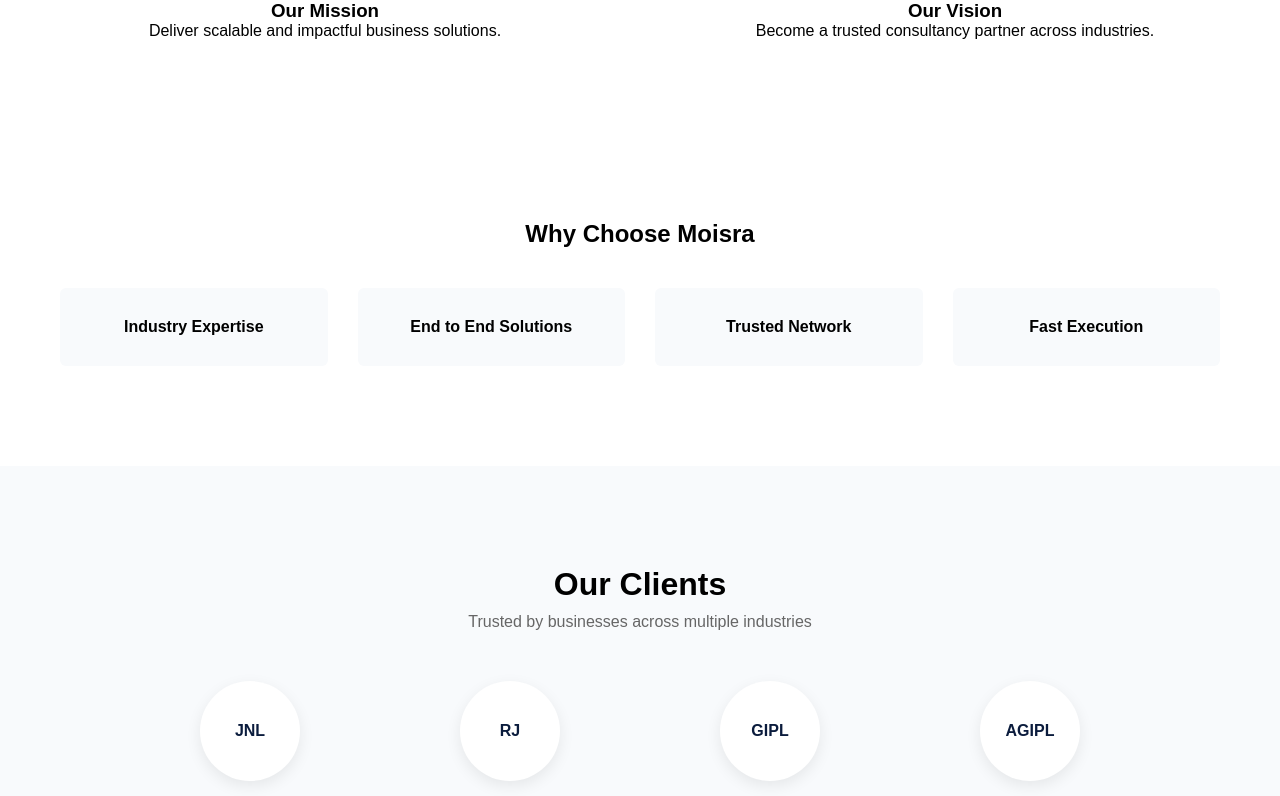
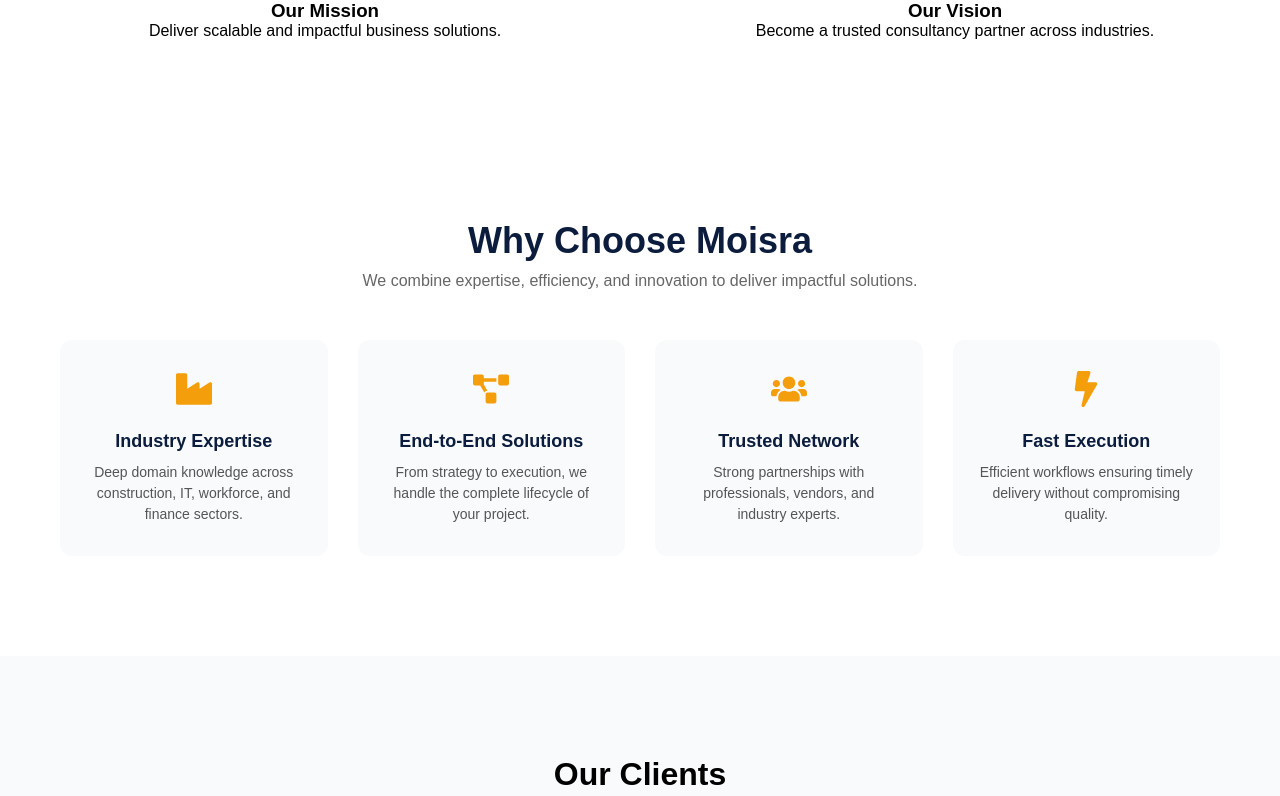
Before and after one commit to vjames1110/moisra-frontend, a React (Vite) app: page / in a window 1280 px wide. Shown: the part 2100-2896 px from the top of the page. Built offline with nearby package versions, Linux system fonts and the light colour scheme.

Commit message:
Upgraded Why Choose Us

```diff
--- a/src/components/WhyChoose.jsx
+++ b/src/components/WhyChoose.jsx
@@ -1,14 +1,53 @@
+import * as FaIcons from "react-icons/fa";
+
 function WhyChoose() {
+
+  const data = [
+    {
+      icon: "FaIndustry",
+      title: "Industry Expertise",
+      desc: "Deep domain knowledge across construction, IT, workforce, and finance sectors."
+    },
+    {
+      icon: "FaProjectDiagram",
+      title: "End-to-End Solutions",
+      desc: "From strategy to execution, we handle the complete lifecycle of your project."
+    },
+    {
+      icon: "FaUsers",
+      title: "Trusted Network",
+      desc: "Strong partnerships with professionals, vendors, and industry experts."
+    },
+    {
+      icon: "FaBolt",
+      title: "Fast Execution",
+      desc: "Efficient workflows ensuring timely delivery without compromising quality."
+    }
+  ];
+
+  const getIcon = (name) => {
+    const Icon = FaIcons[name];
+    return Icon ? <Icon /> : null;
+  };
+
   return (
     <>
-      <section className="why">
-        <h2>Why Choose Moisra</h2>
+      <section id="about" className="why">
+        <div className="container">
+          <h2>Why Choose Moisra</h2>
+          <p className="subtitle">
+            We combine expertise, efficiency, and innovation to deliver impactful solutions.
+          </p>
 
-        <div className="grid">
-          <div>Industry Expertise</div>
-          <div>End to End Solutions</div>
-          <div>Trusted Network</div>
-          <div>Fast Execution</div>
+          <div className="grid">
+            {data.map((item, index) => (
+              <div key={index} className="card">
+                <div className="icon">{getIcon(item.icon)}</div>
+                <h3>{item.title}</h3>
+                <p>{item.desc}</p>
+              </div>
+            ))}
+          </div>
         </div>
       </section>
 
@@ -19,18 +58,89 @@
           text-align: center;
         }
 
+        .container {
+          max-width: 1200px;
+          margin: auto;
+        }
+
+        h2 {
+          font-size: 36px;
+          color: #0B1C3D;
+          margin-bottom: 10px;
+        }
+
+        .subtitle {
+          color: #666;
+          max-width: 600px;
+          margin: 0 auto 50px;
+        }
+
         .grid {
-          margin-top: 40px;
           display: grid;
-          grid-template-columns: repeat(4,1fr);
+          grid-template-columns: repeat(4, 1fr);
           gap: 30px;
         }
 
-        .grid div {
-          padding: 30px;
+        /* ✅ CARD DESIGN */
+        .card {
           background: #F8FAFC;
-          border-radius: 6px;
-          font-weight: 600;
+          padding: 30px 25px;
+          border-radius: 12px;
+          transition: all 0.3s ease;
+          text-align: center;
+          border: 1px solid transparent;
+        }
+
+        .card:hover {
+          transform: translateY(-8px);
+          background: white;
+          box-shadow: 0 15px 40px rgba(0,0,0,0.08);
+          border-color: #eee;
+        }
+
+        /* ✅ ICON */
+        .icon {
+          font-size: 36px;
+          color: #F59E0B;
+          margin-bottom: 15px;
+        }
+
+        .card h3 {
+          font-size: 18px;
+          color: #0B1C3D;
+          margin-bottom: 10px;
+        }
+
+        .card p {
+          font-size: 14px;
+          color: #555;
+          line-height: 1.5;
+        }
+
+        /* ✅ TABLET */
+        @media (max-width: 1000px) {
+          .grid {
+            grid-template-columns: repeat(2, 1fr);
+          }
+        }
+
+        /* ✅ MOBILE */
+        @media (max-width: 600px) {
+          .why {
+            padding: 70px 20px;
+          }
+
+          h2 {
+            font-size: 28px;
+          }
+
+          .grid {
+            grid-template-columns: 1fr;
+          }
+
+          .card {
+            padding: 25px 20px;
+          }
         }
       `}</style>
     </>
```
